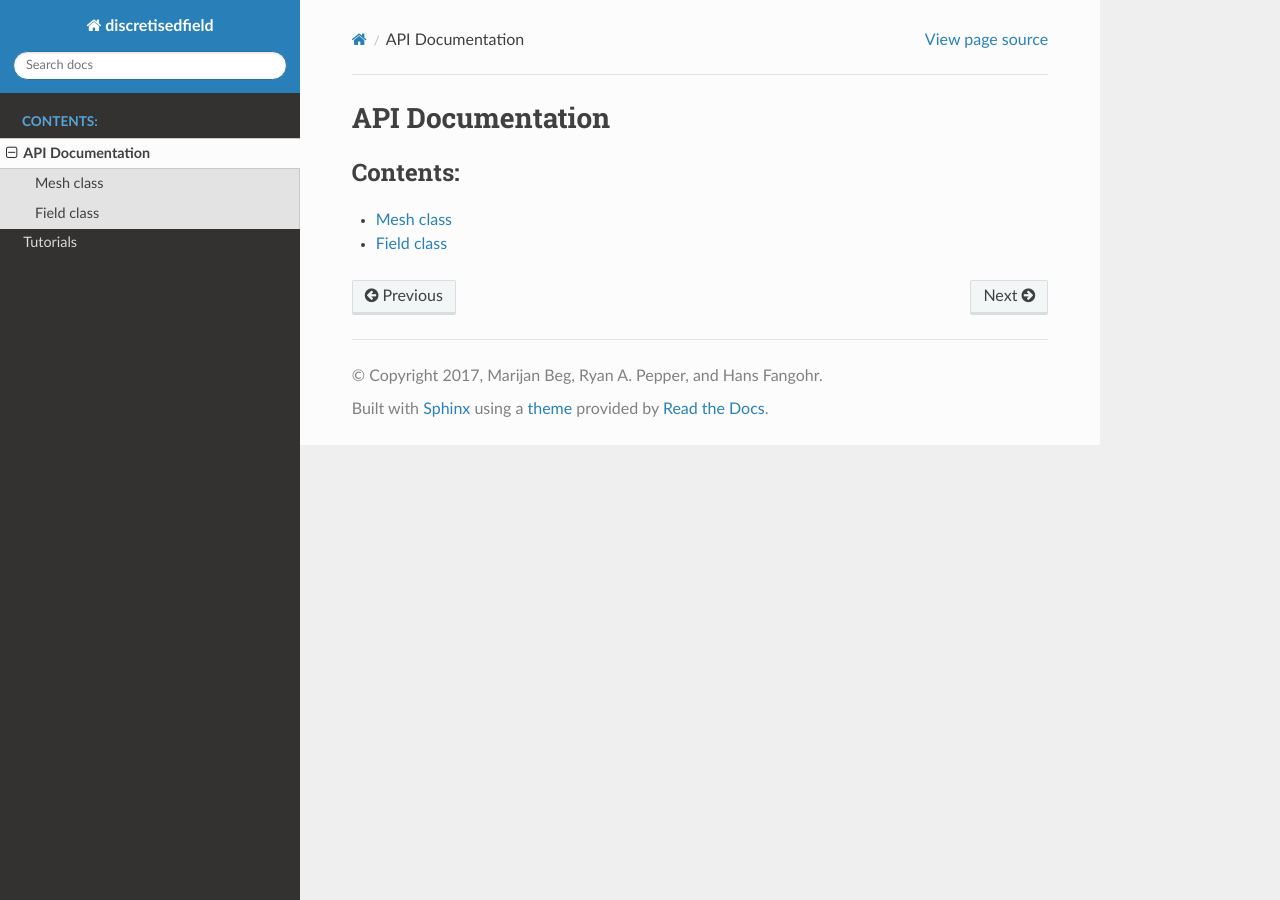
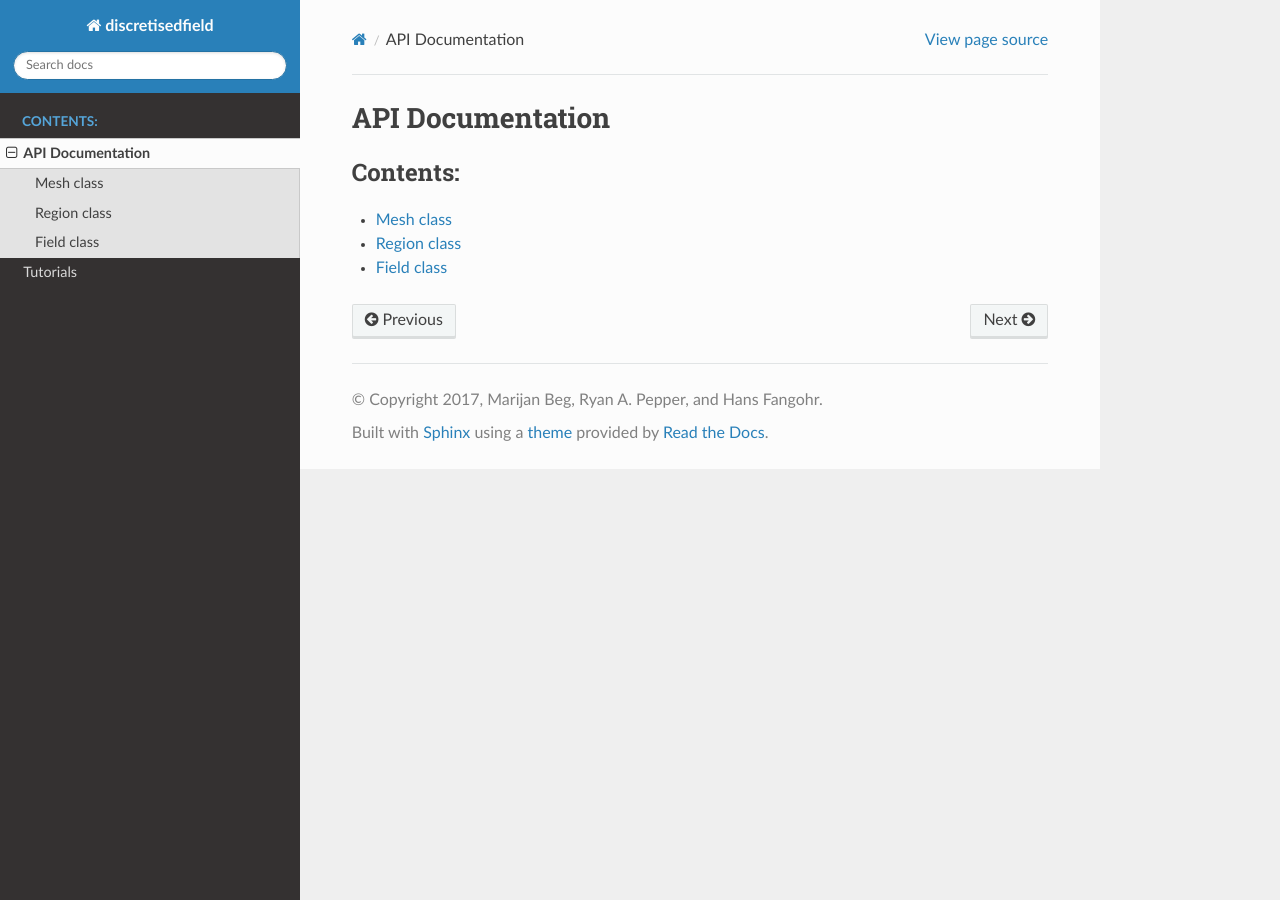
Before and after one commit to ubermag/discretisedfield, a Sphinx documentation site: the page built from docs/api_documentation.rst, in a window 1280 px wide. Built offline with Sphinx 7.4.7 and the Read the Docs theme 2.0.0, drawn with Linux system fonts in a browser that asks for light colours; pages that are not in the unit, such as notebooks, are missing from menus.

Commit message:
Extend docs.

```diff
--- a/docs/api_documentation.rst
+++ b/docs/api_documentation.rst
@@ -6,4 +6,5 @@ API Documentation
    :caption: Contents:
 
    mesh
+   region
    field
--- /dev/null
+++ b/docs/region.rst
@@ -0,0 +1,6 @@
+Region class
+============
+
+.. autoclass:: discretisedfield.Region
+   :members:
+   :special-members:
--- a/docs/tutorials.rst
+++ b/docs/tutorials.rst
@@ -12,4 +12,4 @@ Tutorials
    ipynb/plotting_field
    ipynb/saving_reading_oommf_files
    ipynb/new_interface
-   ipynb/ovf2vtk_script.ipynb
+   ipynb/ovf2vtk_script
```
